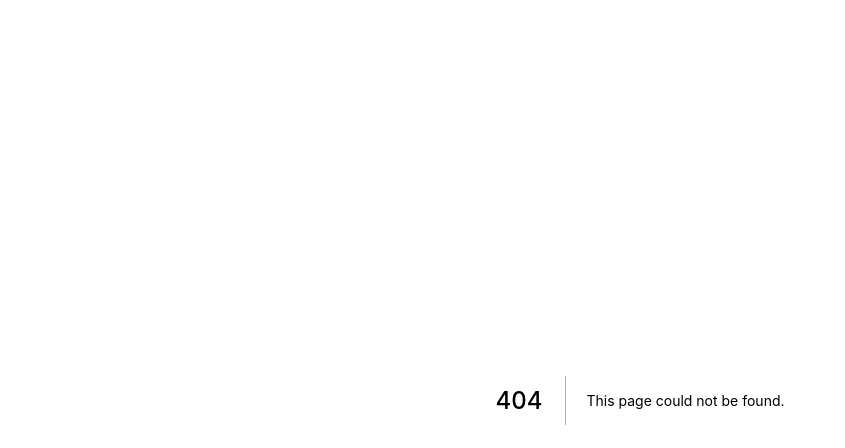
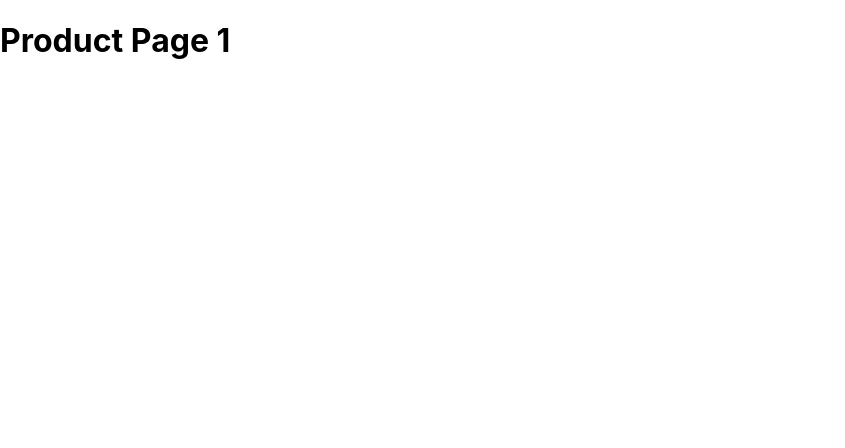
Before and after one commit to iqbal9865/Explore-Next.js, a Next.js app: page /product/1 in a window 1280 px wide. Before the commit this address had no page. Shown: the top 448 px of the page, without its empty margins (0-845 px from the left). Built offline with nearby package versions, Linux system fonts and the light colour scheme.

Commit message:
dynamic route

```diff
--- /dev/null
+++ b/pages/product/[productId].js
@@ -0,0 +1,11 @@
+import { useRouter } from "next/router";
+const ProductDetails = () => {
+    const router = useRouter();
+    const productId = router.query.productId;
+    return (
+        <div>
+            <h1> Product Page {productId}</h1>
+        </div>
+    )
+}
+export default ProductDetails;
```
Also changed, not shown: pages/product/index.js (added, +8 -0 lines).
